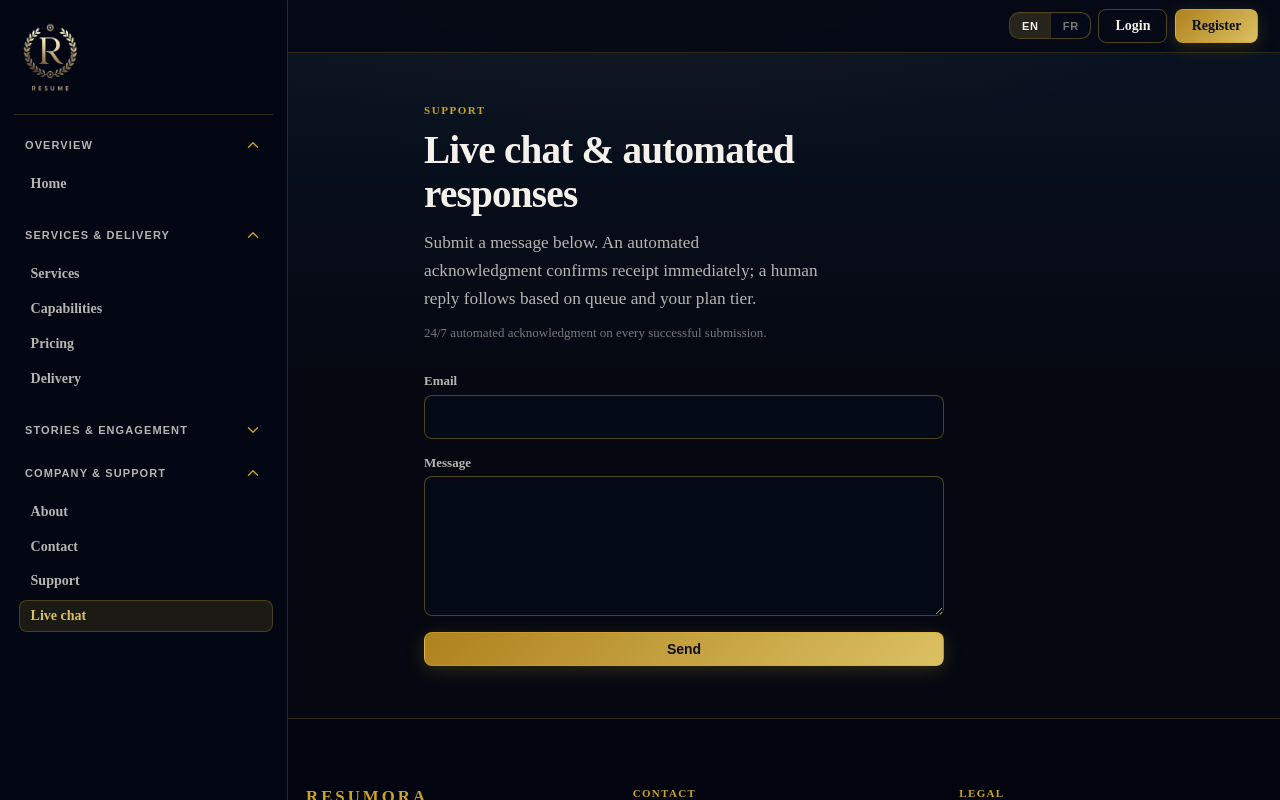
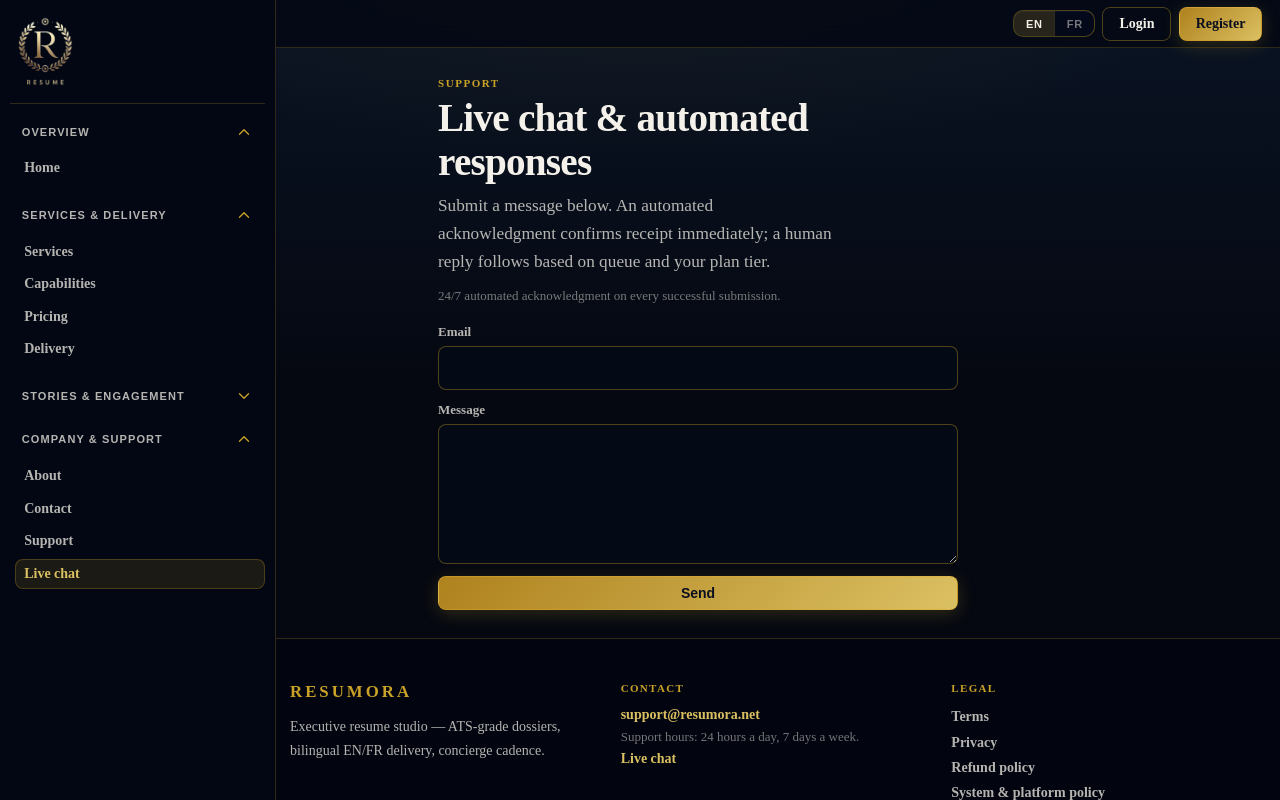
Before and after one commit to ahmadlatifdev/bossmind-resumora, a Next.js app: page /chat in a window 1280 px wide. Shown: the top 800 px of the page. Built offline with nearby package versions, Linux system fonts and the light colour scheme; no server answers.

Commit message:
style: tighter marketing layout; service page count on cards; Stripe quote metadata
Co-authored-by: Cursor <cursoragent@cursor.com>

```diff
--- a/pages/pricing.js
+++ b/pages/pricing.js
@@ -28,7 +28,7 @@ export default function PricingPage() {
                 <h2 className="rs-h2" style={{ fontSize: "clamp(1.45rem, 2.5vw, 1.85rem)" }}>
                   {t.pricingQuestionsTitle}
                 </h2>
-                <p className="rs-subtitle" style={{ marginTop: "0.65rem" }}>
+                <p className="rs-subtitle" style={{ marginTop: "0.42rem" }}>
                   {t.pricingQuestionsSubtitle}
                 </p>
               </div>
--- a/styles/resumora-global.css
+++ b/styles/resumora-global.css
@@ -20,10 +20,10 @@
   --rs-shadow-sm: 0 1px 0 rgba(255, 255, 255, 0.03) inset;
   --rs-shadow-card: 0 16px 40px rgba(0, 0, 0, 0.38);
   --rs-shadow-glow: 0 0 0 1px rgba(201, 162, 39, 0.14);
-  --rs-container: min(1120px, calc(100% - 36px));
+  --rs-container: min(1000px, calc(100% - 28px));
   --rs-font: "Times New Roman", Times, serif;
   --rs-tracking-tight: -0.02em;
-  --rs-space-section: clamp(2rem, 4vw, 3.6rem);
+  --rs-space-section: clamp(1.25rem, 2.2vw, 2.1rem);
   --rs-focus: 0 0 0 2px var(--rs-bg-deep), 0 0 0 4px var(--rs-gold);
 }
 
@@ -57,7 +57,7 @@ body {
   background: radial-gradient(ellipse 120% 70% at 50% -25%, rgba(201, 162, 39, 0.06), transparent 52%),
     linear-gradient(180deg, var(--rs-bg-base) 0%, var(--rs-bg-deep) 100%);
   color: var(--rs-text);
-  padding: clamp(1rem, 3vw, 1.75rem);
+  padding: clamp(0.75rem, 2vw, 1.25rem);
 }
 
 .rs-simple-card {
@@ -193,8 +193,8 @@ body {
   display: grid;
   grid-template-columns: auto 1fr auto;
   align-items: center;
-  gap: clamp(1rem, 3vw, 2rem);
-  padding: 0.875rem 0;
+  gap: clamp(0.65rem, 2vw, 1.25rem);
+  padding: 0.65rem 0;
   width: var(--rs-container);
   margin-inline: auto;
 }
@@ -441,7 +441,7 @@ body {
 }
 
 .rs-lead {
-  margin: 0.85rem 0 0;
+  margin: 0.55rem 0 0;
   font-size: clamp(1rem, 1.35vw, 1.12rem);
   line-height: 1.62;
   color: var(--rs-text-secondary);
@@ -467,7 +467,7 @@ body {
 }
 
 .rs-subtitle {
-  margin: 0.65rem 0 0;
+  margin: 0.45rem 0 0;
   font-size: 1rem;
   line-height: 1.58;
   color: var(--rs-text-secondary);
@@ -483,22 +483,22 @@ body {
 .rs-hero-grid {
   display: grid;
   grid-template-columns: 1fr minmax(0, min(380px, 100%));
-  gap: clamp(2rem, 5vw, 4rem);
+  gap: clamp(1.15rem, 3vw, 2.35rem);
   align-items: start;
 }
 
 .rs-hero-ctas {
   display: flex;
   flex-wrap: wrap;
-  gap: 0.55rem;
-  margin-top: 1.1rem;
+  gap: 0.45rem;
+  margin-top: 0.75rem;
 }
 
 .rs-hero-preview {
   border-radius: var(--rs-radius-xl);
   border: 1px solid var(--rs-border-strong);
   background: var(--rs-bg-card);
-  padding: 1.5rem;
+  padding: 1.1rem 1.2rem;
   box-shadow: var(--rs-shadow-sm), var(--rs-shadow-card);
 }
 
@@ -530,8 +530,8 @@ body {
 .rs-trust-grid {
   display: grid;
   grid-template-columns: repeat(4, 1fr);
-  gap: clamp(1rem, 2vw, 1.35rem);
-  margin-top: 2.5rem;
+  gap: clamp(0.65rem, 1.4vw, 0.95rem);
+  margin-top: 1.35rem;
 }
 
 @media (max-width: 900px) {
@@ -547,7 +547,7 @@ body {
 }
 
 .rs-stat-card {
-  padding: 1.35rem;
+  padding: 1rem 1.05rem;
   border-radius: var(--rs-radius-lg);
   border: 1px solid var(--rs-border);
   background: rgba(10, 18, 40, 0.65);
@@ -585,19 +585,19 @@ body {
 .rs-card-grid {
   display: grid;
   grid-template-columns: repeat(auto-fit, minmax(280px, 1fr));
-  gap: 1.25rem;
-  margin-top: 2.5rem;
+  gap: 0.85rem;
+  margin-top: 1.35rem;
 }
 
 .rs-card-grid--compact {
   grid-template-columns: repeat(auto-fill, minmax(min(100%, 252px), 1fr));
-  gap: clamp(0.65rem, 1.5vw, 0.95rem);
-  margin-top: clamp(1.1rem, 2.4vw, 1.55rem);
+  gap: clamp(0.5rem, 1.2vw, 0.75rem);
+  margin-top: clamp(0.85rem, 1.8vw, 1.15rem);
 }
 
 .rs-card-grid--compact .rs-service-card {
-  padding: 1rem 1.05rem;
-  gap: 0.55rem;
+  padding: 0.85rem 0.95rem;
+  gap: 0.45rem;
   border-radius: var(--rs-radius-md);
 }
 
@@ -632,14 +632,14 @@ body {
 
 .rs-service-card,
 .rs-quote-card {
-  padding: 1.5rem;
+  padding: 1.1rem 1.15rem;
   border-radius: var(--rs-radius-lg);
   border: 1px solid var(--rs-border);
   background: var(--rs-bg-card);
   box-shadow: var(--rs-shadow-sm);
   display: flex;
   flex-direction: column;
-  gap: 0.875rem;
+  gap: 0.55rem;
   transition: border-color 0.2s ease, transform 0.2s ease, box-shadow 0.22s ease;
 }
 
@@ -695,13 +695,13 @@ body {
 }
 
 .rs-upload-panel {
-  margin-top: 2.25rem;
-  padding: clamp(1.75rem, 3vw, 2.35rem);
+  margin-top: 1.35rem;
+  padding: clamp(1.25rem, 2.2vw, 1.85rem);
   border-radius: var(--rs-radius-xl);
   border: 1px dashed rgba(201, 162, 39, 0.35);
   background: rgba(8, 15, 32, 0.55);
   display: grid;
-  gap: clamp(1.25rem, 3vw, 2rem);
+  gap: clamp(0.85rem, 2vw, 1.35rem);
   grid-template-columns: minmax(0, 1.1fr) minmax(0, 0.9fr);
   align-items: start;
 }
@@ -715,8 +715,8 @@ body {
 .rs-pricing-grid {
   display: grid;
   grid-template-columns: repeat(3, 1fr);
-  gap: 1.25rem;
-  margin-top: 2.5rem;
+  gap: 0.85rem;
+  margin-top: 1.35rem;
 }
 
 @media (max-width: 960px) {
@@ -730,13 +730,13 @@ body {
 
 .rs-price-card {
   position: relative;
-  padding: 1.85rem 1.5rem;
+  padding: 1.25rem 1.1rem;
   border-radius: var(--rs-radius-xl);
   border: 1px solid var(--rs-border);
   background: rgba(10, 18, 40, 0.55);
   display: flex;
   flex-direction: column;
-  gap: 1rem;
+  gap: 0.65rem;
   transition: transform 0.2s ease, border-color 0.2s ease, box-shadow 0.2s ease;
 }
 
@@ -776,10 +776,10 @@ body {
 
 .rs-price-features {
   margin: 0;
-  padding-left: 1.15rem;
-  color: var(--rs-text-secondary);
-  font-size: 0.9rem;
-  line-height: 1.72;
+  padding-left: 1.05rem;
+  color: var(--rs-text-secondary);
+  font-size: 0.88rem;
+  line-height: 1.58;
 }
 
 .rs-price-btn {
@@ -900,18 +900,18 @@ body {
 
 .rs-cta-strip {
   border-radius: var(--rs-radius-xl);
-  padding: clamp(2rem, 4vw, 2.85rem);
+  padding: clamp(1.25rem, 2.5vw, 1.95rem);
   border: 1px solid rgba(201, 162, 39, 0.28);
   background: linear-gradient(135deg, rgba(18, 32, 64, 0.9), rgba(8, 14, 32, 0.95));
   display: grid;
   grid-template-columns: 1fr auto;
-  gap: 1.5rem;
+  gap: 1rem;
   align-items: center;
 }
 
 .rs-cta-strip--compact {
-  padding: clamp(1.25rem, 2.5vw, 1.75rem) !important;
-  gap: 1rem !important;
+  padding: clamp(0.95rem, 1.8vw, 1.35rem) !important;
+  gap: 0.75rem !important;
 }
 
 .rs-cta-strip-actions {
@@ -932,7 +932,7 @@ body {
   z-index: 1;
   border-top: 1px solid var(--rs-border);
   background: rgba(3, 6, 16, 0.96);
-  padding: clamp(1.5rem, 3vw, 2.25rem) 0 1rem;
+  padding: clamp(1rem, 2vw, 1.35rem) 0 0.65rem;
 }
 
 .rs-footer-grid {
@@ -994,7 +994,7 @@ body {
 }
 
 .rs-trust-strip {
-  margin-top: 2rem;
+  margin-top: 1.15rem;
   text-align: center;
   font-size: 0.8125rem;
   font-weight: 600;
@@ -1252,22 +1252,22 @@ body {
 
 /* —— Engagement analytics strip —— */
 .rs-engage-hero {
-  margin-top: 2rem;
-  padding: 1.5rem;
+  margin-top: 1.25rem;
+  padding: 1.05rem 1.15rem;
   border-radius: var(--rs-radius-xl);
   border: 1px solid var(--rs-border-strong);
   background: rgba(10, 18, 40, 0.55);
   display: flex;
   flex-wrap: wrap;
+  gap: 0.75rem;
+  align-items: center;
+  justify-content: space-between;
+}
+
+.rs-engage-metrics {
+  display: flex;
+  flex-wrap: wrap;
   gap: 1rem;
-  align-items: center;
-  justify-content: space-between;
-}
-
-.rs-engage-metrics {
-  display: flex;
-  flex-wrap: wrap;
-  gap: 1.5rem;
 }
 
 .rs-engage-metric {
@@ -1393,7 +1393,7 @@ body {
 
 /* —— SEO article titles —— */
 .rs-page-title {
-  margin: 0.75rem 0 0;
+  margin: 0.45rem 0 0;
   font-size: clamp(1.85rem, 4vw, 2.45rem);
   font-weight: 800;
   letter-spacing: var(--rs-tracking-tight);
@@ -1437,7 +1437,7 @@ body {
 }
 
 .rs-week-hero {
-  padding-bottom: clamp(1.25rem, 3vw, 2rem);
+  padding-bottom: clamp(0.65rem, 2vw, 1.15rem);
 }
 
 .rs-week-headline {
@@ -1653,21 +1653,21 @@ body {
 .rs-sidebar {
   position: relative;
   z-index: 95;
-  width: min(288px, 88vw);
+  width: min(276px, 88vw);
   flex-shrink: 0;
   min-height: 100vh;
   border-right: 1px solid var(--rs-border);
   background: rgba(4, 8, 20, 0.96);
   display: flex;
   flex-direction: column;
-  padding: 1rem 0.85rem 1.25rem;
+  padding: 0.72rem 0.65rem 0.95rem;
   overflow-y: auto;
 }
 
 .rs-sidebar-brand {
-  padding: 0.35rem 0.5rem 1rem;
+  padding: 0.25rem 0.4rem 0.72rem;
   border-bottom: 1px solid var(--rs-border);
-  margin-bottom: 0.75rem;
+  margin-bottom: 0.55rem;
 }
 
 .rs-brand-sidebar {
@@ -1717,7 +1717,7 @@ body {
 }
 
 .rs-nav-group-panel {
-  padding: 0.25rem 0 0.65rem 0.35rem;
+  padding: 0.18rem 0 0.45rem 0.28rem;
 }
 
 .rs-sidebar-links {
@@ -1730,7 +1730,7 @@ body {
 
 .rs-sidebar-link {
   display: block;
-  padding: 0.45rem 0.65rem;
+  padding: 0.38rem 0.52rem;
   border-radius: var(--rs-radius-sm);
   font-size: 0.875rem;
   font-weight: 600;
@@ -1796,8 +1796,8 @@ body {
   display: flex;
   align-items: center;
   justify-content: flex-end;
-  gap: 0.75rem;
-  padding: 0.55rem clamp(0.85rem, 2.5vw, 1.35rem);
+  gap: 0.55rem;
+  padding: 0.42rem clamp(0.65rem, 2vw, 1.1rem);
   border-bottom: 1px solid var(--rs-border);
   background: rgba(4, 8, 20, 0.88);
   backdrop-filter: blur(14px);
@@ -1877,15 +1877,15 @@ body {
 .rs-footer-enterprise-grid {
   display: grid;
   grid-template-columns: repeat(auto-fit, minmax(220px, 1fr));
-  gap: clamp(1.5rem, 3vw, 2.5rem);
-  padding: clamp(2rem, 5vw, 3.5rem) 0 2rem;
+  gap: clamp(0.85rem, 2vw, 1.35rem);
+  padding: clamp(1.05rem, 2.4vw, 1.85rem) 0 0.85rem;
   width: var(--rs-container);
   margin-inline: auto;
 }
 
 .rs-footer-enterprise-grid--tight {
-  gap: clamp(1rem, 2vw, 1.5rem) !important;
-  padding: clamp(1.25rem, 2.5vw, 2rem) 0 1.25rem !important;
+  gap: clamp(0.65rem, 1.5vw, 1rem) !important;
+  padding: clamp(0.85rem, 2vw, 1.35rem) 0 0.72rem !important;
 }
 
 .rs-footer-wordmark {
@@ -2020,13 +2020,13 @@ body {
 
 /* —— Legal & chat —— */
 .rs-legal-wrap {
-  max-width: 720px;
+  max-width: min(680px, 100%);
 }
 
 .rs-legal-body {
-  margin-top: 2rem;
-  display: grid;
-  gap: 1.75rem;
+  margin-top: 1.15rem;
+  display: grid;
+  gap: 1.1rem;
 }
 
 .rs-legal-body p {
@@ -2044,9 +2044,9 @@ body {
 }
 
 .rs-chat-form {
-  margin-top: 2rem;
-  display: grid;
-  gap: 1rem;
+  margin-top: 1.25rem;
+  display: grid;
+  gap: 0.75rem;
   max-width: 520px;
 }
 
@@ -2065,7 +2065,7 @@ body {
 }
 
 .rs-week-main--minimal .rs-section:last-of-type {
-  padding-bottom: clamp(2rem, 5vw, 3.25rem);
+  padding-bottom: clamp(1.15rem, 3vw, 1.85rem);
 }
 
 /* —— Contact (minimal) —— */
@@ -2075,7 +2075,7 @@ body {
 }
 
 .rs-contact-email-line {
-  margin: 1rem 0 0;
+  margin: 0.62rem 0 0;
   font-size: 1.125rem;
 }
 
@@ -2098,7 +2098,7 @@ body {
 }
 
 .rs-contact-actions {
-  margin-top: 1.35rem;
+  margin-top: 0.95rem;
 }
 
 .rs-contact-chat-btn {
@@ -2174,7 +2174,7 @@ body {
   width: var(--rs-container);
   max-width: 100%;
   margin-inline: auto;
-  padding: 0.85rem 0 0;
+  padding: 0.52rem 0 0;
   display: flex;
   justify-content: flex-end;
   align-items: center;
@@ -2202,14 +2202,14 @@ body {
   width: var(--rs-container);
   max-width: 100%;
   margin-inline: auto;
-  padding: 0.85rem 0 0.15rem;
-  display: grid;
-  gap: 0.65rem;
+  padding: 0.55rem 0 0.08rem;
+  display: grid;
+  gap: 0.42rem;
   border-top: 1px solid var(--rs-border);
 }
 
 .rs-footer-universal-dock--minimal {
-  padding-top: 1rem;
+  padding-top: 0.72rem;
   border-top: 1px solid var(--rs-border);
 }
 
@@ -2403,6 +2403,28 @@ body {
   }
 }
 
+.rs-svc-pages-row {
+  display: flex;
+  flex-wrap: wrap;
+  align-items: center;
+  gap: 0.28rem 0.55rem;
+  margin: 0.15rem 0 0;
+}
+
+.rs-svc-pages-label {
+  font-size: 0.65rem;
+  font-weight: 700;
+  letter-spacing: 0.07em;
+  text-transform: uppercase;
+  color: var(--rs-text-muted);
+}
+
+.rs-svc-select--inline {
+  min-width: 6.25rem;
+  padding: 0.28rem 0.42rem;
+  font-size: 0.8125rem;
+}
+
 .rs-card-title-row {
   display: flex;
   align-items: center;
@@ -2414,11 +2436,11 @@ body {
 }
 
 .rs-svc-config {
-  padding-top: 0.65rem;
-  margin-top: 0.35rem;
+  padding-top: 0.48rem;
+  margin-top: 0.28rem;
   border-top: 1px solid var(--rs-border);
   display: grid;
-  gap: 1rem;
+  gap: 0.72rem;
 }
 
 .rs-svc-config-grid {
@@ -2548,8 +2570,8 @@ body {
 }
 
 .rs-pricing-saved-quote {
-  margin-top: clamp(1rem, 2vw, 1.35rem);
-  padding: 0.95rem 1.1rem;
+  margin-top: clamp(0.65rem, 1.4vw, 0.95rem);
+  padding: 0.72rem 0.88rem;
   border-radius: var(--rs-radius-md);
   border: 1px solid rgba(201, 162, 39, 0.28);
   background: rgba(8, 14, 28, 0.55);
```
Also changed, not shown: components/marketing/sections/ServiceOfferingsGrid.jsx (+46 -0 lines), pages/api/checkout.js (+19 -1 lines).
